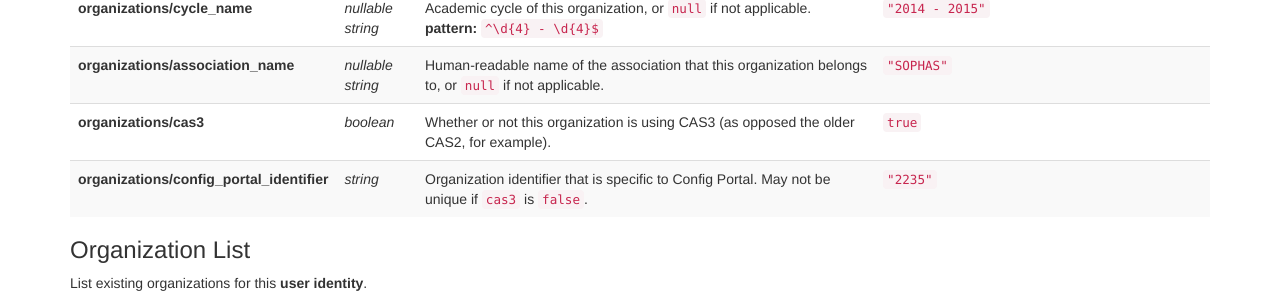
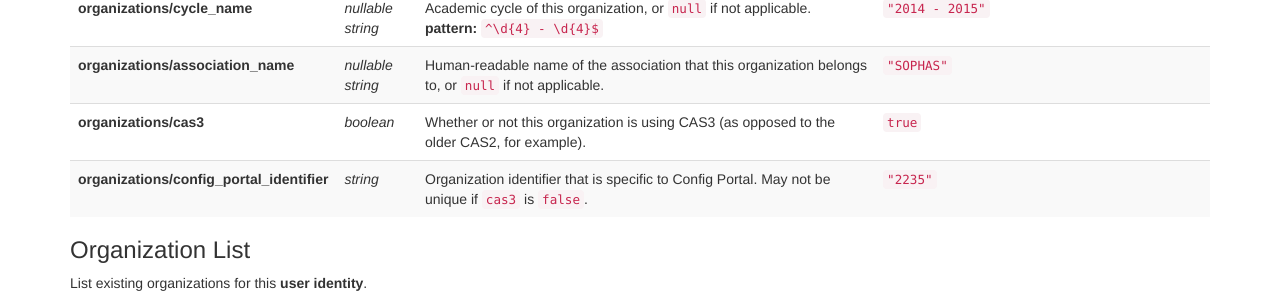
Before and after one commit to Liaison-Intl/Liaison-Intl.github.io, a Jekyll site: the page built from organization.md, in a window 1280 px wide and 900 px high, scrolled down 369 px. Shown: the part 146-447 px from the top of the window. Built offline with Jekyll 4.4.1, drawn with Linux system fonts in a browser that asks for light colours; nearby versions of some CDN libraries.

```diff
--- a/organization.md
+++ b/organization.md
@@ -57,7 +57,7 @@ title: Organization
 <tr>
 <td><strong>organizations/cas3</strong></td>
 <td><em>boolean</em></td>
-<td>Whether or not this organization is using CAS3 (as opposed the older CAS2, for example).</td>
+<td>Whether or not this organization is using CAS3 (as opposed to the older CAS2, for example).</td>
 <td><code>true</code></td>
 </tr>
 <tr>
--- a/schemata/organization.json
+++ b/schemata/organization.json
@@ -55,7 +55,7 @@
           },
           "cas3": {
             "type": "boolean",
-            "description": "Whether or not this organization is using CAS3 (as opposed the older CAS2, for example).",
+            "description": "Whether or not this organization is using CAS3 (as opposed to the older CAS2, for example).",
             "example": true
           },
           "config_portal_identifier": {
```
